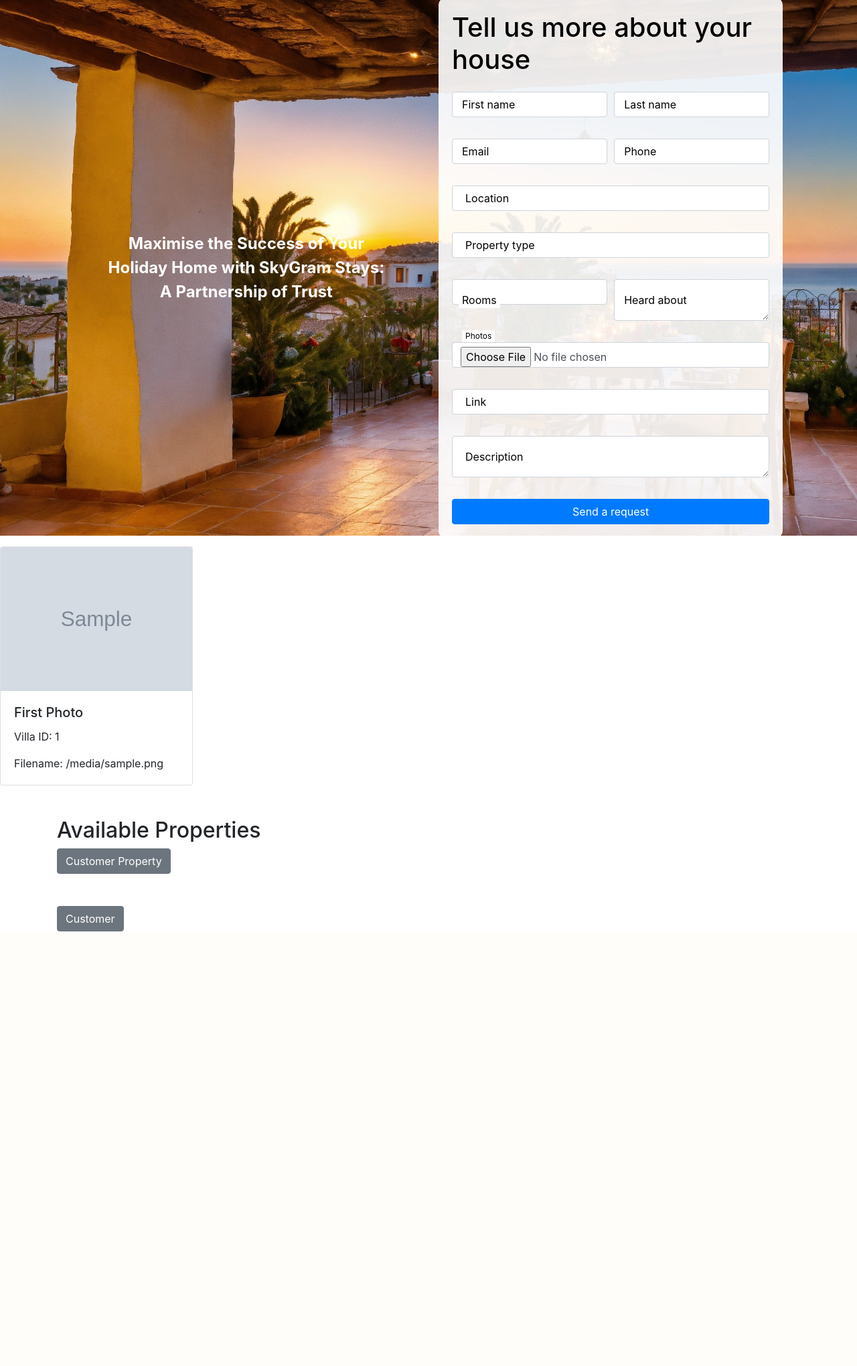
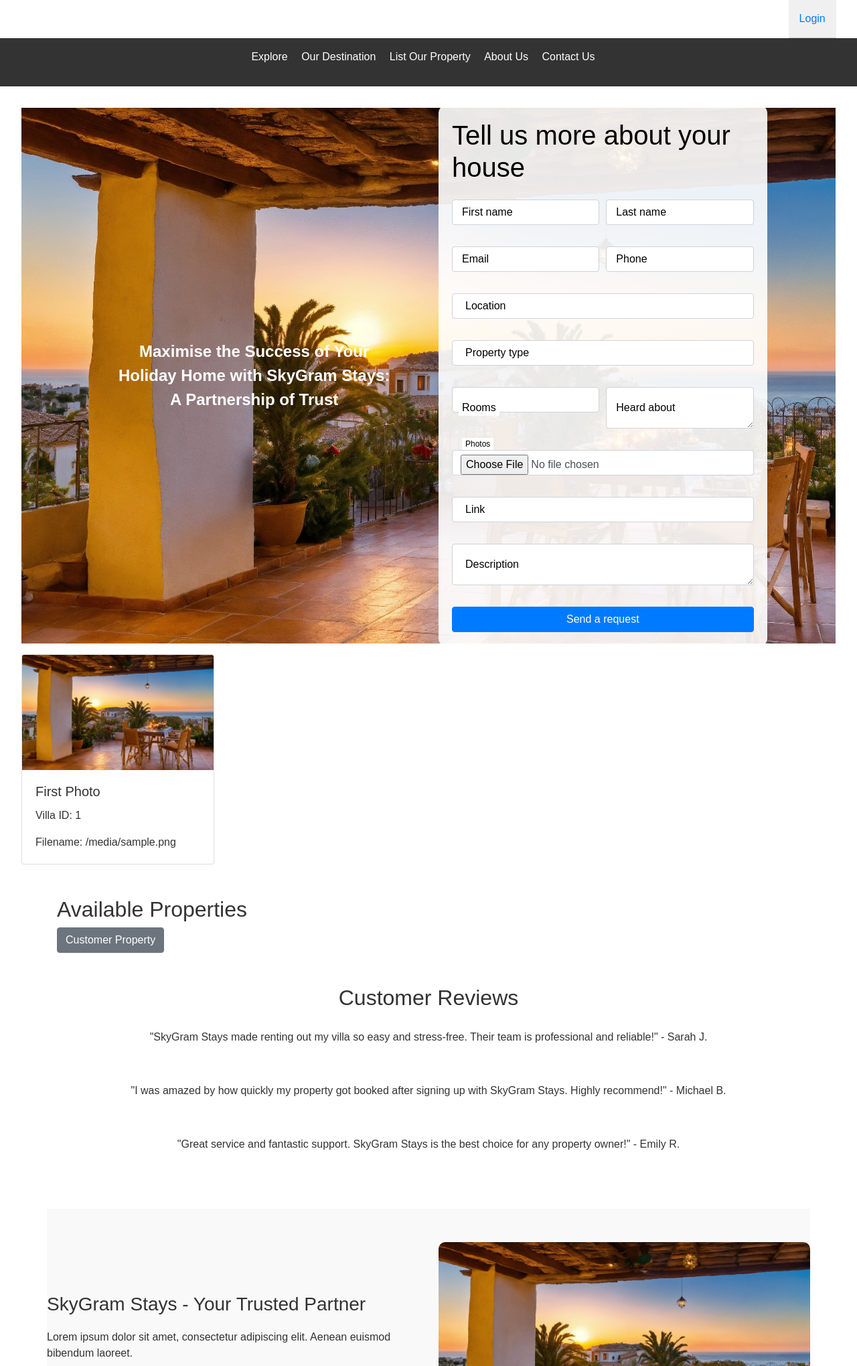
Before and after one commit to ashishruke99/Skygram-Stays, a Flask app: template SkyGram Stay/templates/list_your_property.html in a window 1280 px wide. Shown: the top 2040 px of the page at 67% size. Before the commit the page ends 1391 px from the top, so only its background shows below. Run offline with Flask 3, Linux system fonts and the light colour scheme; the template is opened without the code that fills it: most values are stand-ins (such as "Sample title", 1, 10 or a date in 2020); grey boxes marked "Sample" are stand-in pictures; form fields are guessed from the names that the template uses; some libraries are stand-ins or nearby versions.

Commit message:
Update list_your_property.html

```diff
--- a/SkyGram Stay/templates/list_your_property.html
+++ b/SkyGram Stay/templates/list_your_property.html
@@ -6,7 +6,43 @@
     <meta name="viewport" content="width=device-width, initial-scale=1.0">
     <title>Villa Form</title>
     <link href="https://stackpath.bootstrapcdn.com/bootstrap/4.5.2/css/bootstrap.min.css" rel="stylesheet">
+    <link href="{{ url_for('static', filename='styles.css') }}" rel="stylesheet">
+
     <style>
+        .slider {
+            position: relative;
+            width: 100%;
+            max-width: 1200px;
+            margin: auto;
+            overflow: auto;
+        }
+        .slides {
+            display: flex;
+            transition: transform 0.5s ease-in-out;
+        }
+        .slide {
+            min-width: 100%;
+            box-sizing: border-box;
+        }
+        .navigation {
+            position: absolute;
+            width: 100%;
+            display: flex;
+            justify-content: space-between;
+            top: 50%;
+            transform: translateY(-50%);
+        }
+        .navigation button {
+            background-color: rgba(0, 0, 0, 0.5);
+            border: none;
+            color: white;
+            padding: 10px;
+            cursor: pointer;
+        }
+        .review {
+            text-align: center;
+            padding: 20px;
+        }
         .background-image {
             background-image: url('{{ url_for('static', filename='02.jpg') }}');
             background-size: cover;
@@ -22,7 +58,6 @@
             padding: 20px;
             border-radius: 10px;
             color: black;
-            /* Ensure text color is black */
         }
 
         .info-text {
@@ -80,24 +115,47 @@
             background: rgba(255, 255, 255, 0.9);
             padding: 0 5px;
         }
-    </style>
-    <script>
-        function showThankYouMessage() {
-            alert("Thank you for sharing your details. Our authority will get back to you soon.");
+
+        .additional-content {
+            background-color: #f9f9f9;
+            padding: 50px 0;
         }
 
-        function toggleProperties() {
-            var x = document.getElementById("propertyList");
-            if (x.style.display === "none") {
-                x.style.display = "block";
-            } else {
-                x.style.display = "none";
-            }
+        .additional-content .row {
+            margin-bottom: 30px;
         }
-    </script>
+
+        .additional-content h2 {
+            font-size: 1.75rem;
+            margin-bottom: 20px;
+        }
+
+        .additional-content p {
+            font-size: 1rem;
+            line-height: 1.5;
+        }
+
+        .additional-content img {
+            border-radius: 10px;
+            max-width: 100%;
+            height: auto;
+        }
+
+        .text-center {
+            text-align: center;
+        }
+
+        .img-fluid {
+            max-width: 100%;
+            height: auto;
+        }
+    </style>
 </head>
 
 <body>
+    {% extends 'base.html' %}
+
+    {% block content %}
     <div class="background-image container-fluid">
         <div class="row">
             <div class="col-md-6 d-flex align-items-center justify-content-center">
@@ -190,7 +248,7 @@
     <!-- Display first photo and villa details -->
     {% if first_photo %}
     <div class="card mt-3" style="width: 18rem;">
-        <img src="{{ url_for('static', filename='villa_photos_of_customer/' + first_photo.filename) }}" class="card-img-top" alt="First Photo">
+        <img src="{{ url_for('static', filename='02.jpg') }}" class="card-img-top" alt="First Photo">
         <div class="card-body">
             <h5 class="card-title">First Photo</h5>
             <p class="card-text">Villa ID: {{ first_photo.villa_id }}</p>
@@ -207,7 +265,7 @@
             <div class="property-box mt-3">
                 <h3>{{ villa.first_name }} {{ villa.last_name }}</h3>
                 {% if villa.photo %}
-                <img src="{{ url_for('static', filename='villa_photos_of_customer/' ~ villa.photo) }}" alt="First Photo" style="width:200px;height:200px;">
+                <img src="{{ url_for('static', filename='02.jpg') }}" alt="First Photo" style="width:200px;height:200px;">
                 {% endif %}
                 <a href="{{ url_for('view_property', villa_id=villa.id) }}" class="btn btn-primary mt-3">View Details</a>
             </div>
@@ -215,9 +273,96 @@
         </div>
     </div>
 
+    <!-- Image Slider for Reviews -->
     <div class="container mt-5">
-        <a href="{{ url_for('view_properties') }}" class="btn btn-secondary">Customer</a>
+        <h2 class="text-center">Customer Reviews</h2>
+        <div class="slider">
+            <div class="slide">
+                <div class="slide">
+                    <div class="review">
+                        <p>"SkyGram Stays made renting out my villa so easy and stress-free. Their team is professional and reliable!" - Sarah J.</p>
+                    </div>
+                </div>
+                <div class="slide">
+                    <div class="review">
+                        <p>"I was amazed by how quickly my property got booked after signing up with SkyGram Stays. Highly recommend!" - Michael B.</p>
+                    </div>
+                </div>
+                <div class="slide">
+                    <div class="review">
+                        <p>"Great service and fantastic support. SkyGram Stays is the best choice for any property owner!" - Emily R.</p>
+                    </div>
+                </div>
+            </div>
+            <div class="navigation">
+            </div>
+        </div>
     </div>
+
+    <!-- Additional content section -->
+    <div class="container additional-content mt-5">
+        <div class="row align-items-center">
+            <div class="col-md-6">
+                <h2>SkyGram Stays - Your Trusted Partner</h2>
+                <p>Lorem ipsum dolor sit amet, consectetur adipiscing elit. Aenean euismod bibendum laoreet.</p>
+                <p>Lorem ipsum dolor sit amet, consectetur adipiscing elit. Aenean euismod bibendum laoreet.</p>
+            </div>
+            <div class="col-md-6 text-center">
+                <img src="{{ url_for('static', filename='02.jpg') }}" alt="Sample Image" class="img-fluid">
+            </div>
+        </div>
+        <div class="row align-items-center mt-4">
+            <div class="col-md-6 text-center">
+                <img src="{{ url_for('static', filename='02.jpg') }}" alt="Sample Image" class="img-fluid">
+            </div>
+            <div class="col-md-6">
+                <h2>Maximize Your Rental Income</h2>
+                <p>Lorem ipsum dolor sit amet, consectetur adipiscing elit. Aenean euismod bibendum laoreet.</p>
+                <p>Lorem ipsum dolor sit amet, consectetur adipiscing elit. Aenean euismod bibendum laoreet.</p>
+            </div>
+        </div>
+    </div>
+    {% endblock %}
+
+    <script>
+        let currentIndex = 0;
+
+        function showSlide(index) {
+            const slides = document.querySelector('.slides');
+            const totalSlides = slides.children.length;
+            if (index >= totalSlides) {
+                currentIndex = 0;
+            } else if (index < 0) {
+                currentIndex = totalSlides - 1;
+            } else {
+                currentIndex = index;
+            }
+            slides.style.transform = `translateX(-${currentIndex * 100}%)`;
+        }
+
+        document.addEventListener('DOMContentLoaded', () => {
+            document.querySelector('.next').addEventListener('click', () => {
+                showSlide(currentIndex + 1);
+            });
+
+            document.querySelector('.prev').addEventListener('click', () => {
+                showSlide(currentIndex - 1);
+            });
+        });
+
+        function toggleProperties() {
+            const propertyList = document.getElementById('propertyList');
+            if (propertyList.style.display === 'none' || propertyList.style.display === '') {
+                propertyList.style.display = 'block';
+            } else {
+                propertyList.style.display = 'none';
+            }
+        }
+
+        function showThankYouMessage() {
+            alert("Thank you for submitting the form!");
+        }
+    </script>
 </body>
 
 </html>
```
